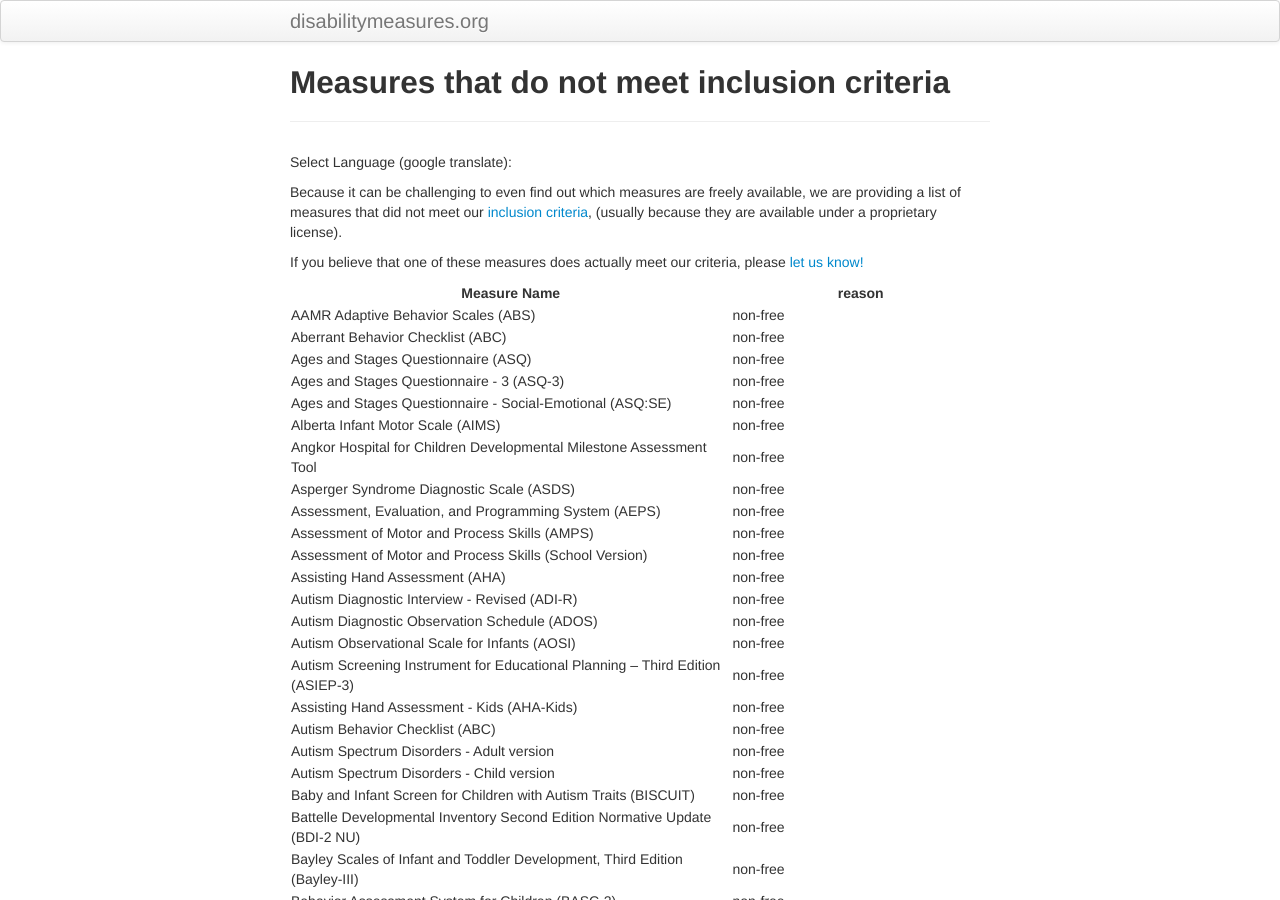
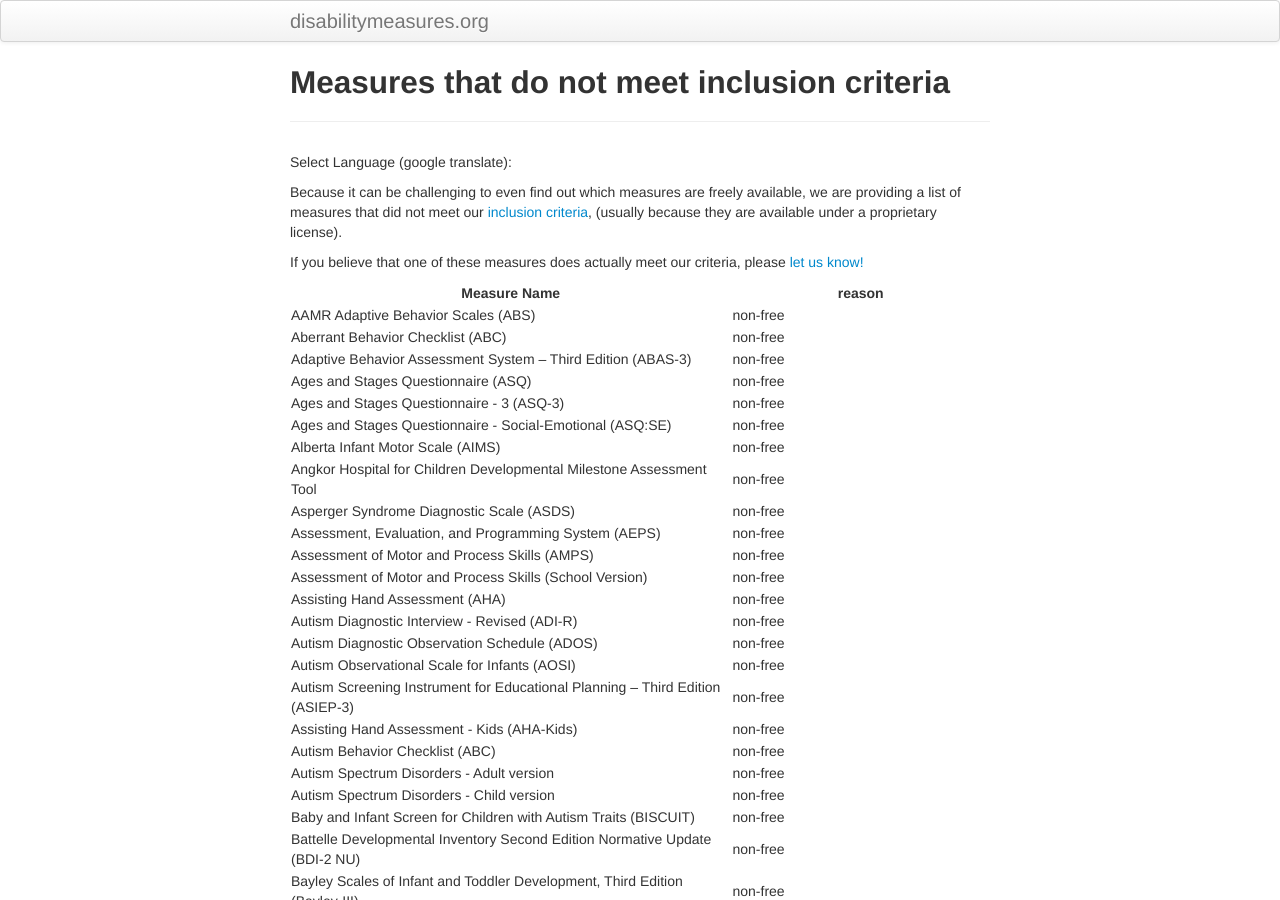
Before and after one commit to mjmaenner/disabilitymeasures, a Jekyll site: the page built from pages/donotqualify.md, in a window 1280 px wide and 900 px high. Built offline with Jekyll 4.4.1, drawn with Linux system fonts in a browser that asks for light colours.

Commit message:
added ABAS-3

```diff
--- a/pages/donotqualify.md
+++ b/pages/donotqualify.md
@@ -21,6 +21,7 @@ Measure Name | reason
 --- | ---
 AAMR Adaptive Behavior Scales (ABS) | non-free
 Aberrant Behavior Checklist (ABC) | non-free
+Adaptive Behavior Assessment System – Third Edition (ABAS-3) | non-free
 Ages and Stages Questionnaire (ASQ) | non-free
 Ages and Stages Questionnaire - 3 (ASQ-3) | non-free
 Ages and Stages Questionnaire - Social-Emotional (ASQ:SE) | non-free
```
